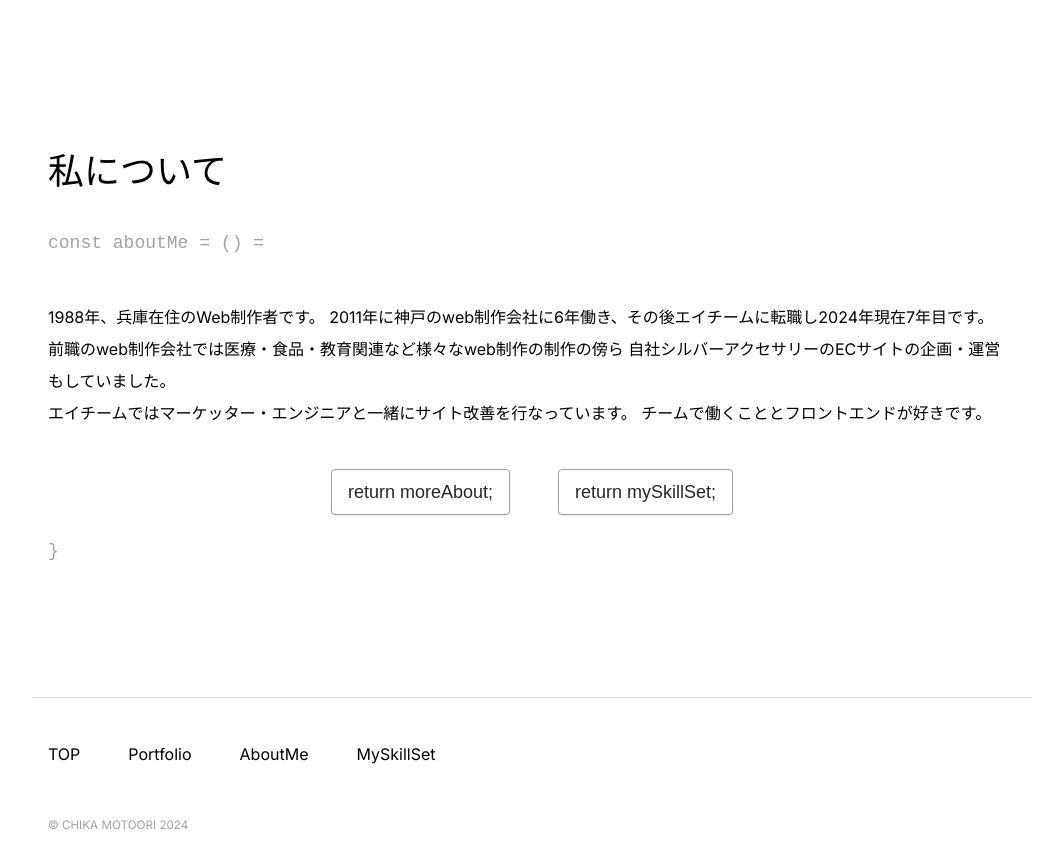
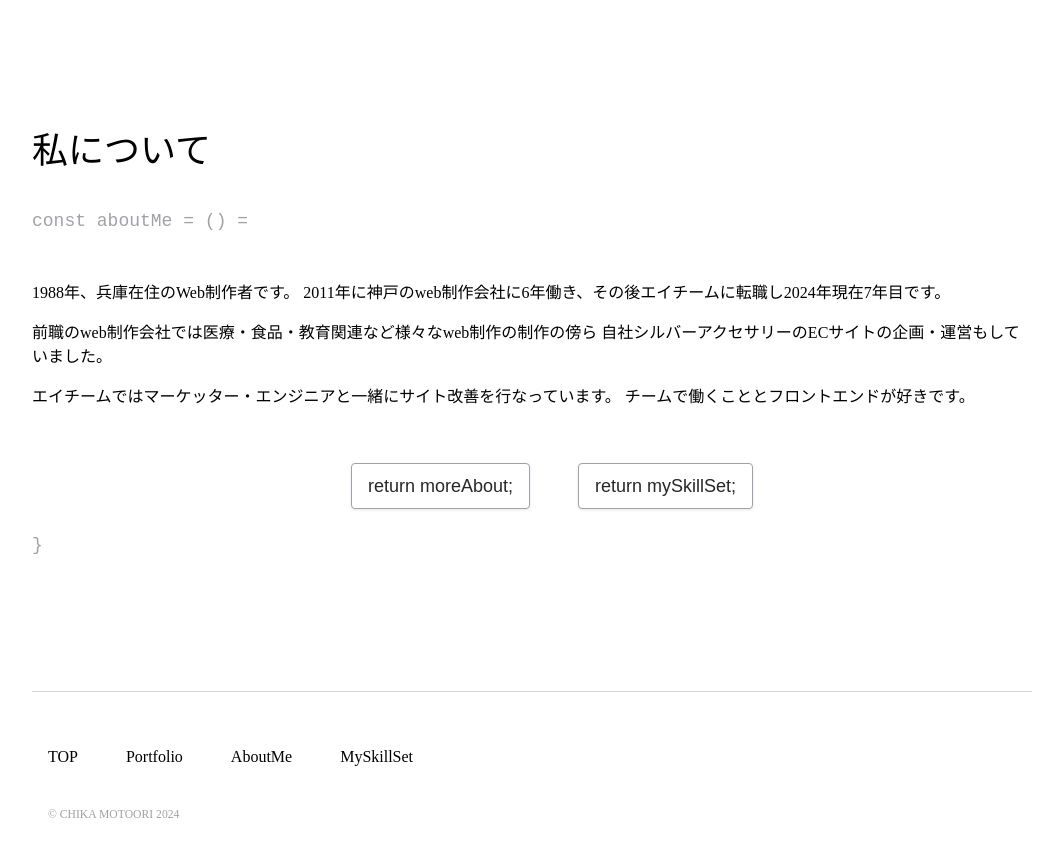
Before and after one commit to chika-create/portfolio, a Next.js app: page / in a window 1280 px wide. Shown: the part 1600-2468 px from the top of the page, without its empty margins (108-1157 px from the left). Built offline with nearby package versions, Linux system fonts and the light colour scheme.

Commit message:
:recycle: topでしか読んでいないcssの読み込みを削除し、それに伴いスタイル調整

```diff
--- a/src/app/layout.tsx
+++ b/src/app/layout.tsx
@@ -1,12 +1,12 @@
 import type { Metadata } from "next";
-import { Inter } from "next/font/google";
-import "../../styles/common/globals.scss";
+// import { Inter } from "next/font/google";
+// import "../../styles/common/globals.scss";
 
-const inter = Inter({ subsets: ["latin"] });
+// const inter = Inter({ subsets: ["latin"] });
 
 export const metadata: Metadata = {
-  title: "Create Next App",
-  description: "Generated by create next app",
+  title: "Chika Motoori",
+  description: "本告 智香のポートフォリオです",
 };
 
 export default function RootLayout({
@@ -16,7 +16,7 @@ export default function RootLayout({
 }>) {
   return (
     <html lang="en">
-      <body className={inter.className}>{children}</body>
+      <body>{children}</body>
     </html>
   );
 }
--- a/styles/footer.module.scss
+++ b/styles/footer.module.scss
@@ -3,6 +3,7 @@
 
 .footer {
   width: 1000px;
+  box-sizing: border-box;
   background-color: white;
   margin: 8rem auto 0;
   padding: 2.5rem 1rem;
@@ -12,8 +13,10 @@
 .menuList {
   display: flex;
   gap: 3rem;
-  /* &__item {
-  }*/
+  padding-left: 0;
+  &__item {
+    list-style: none;
+  }
 }
 
 .copyright {
--- a/styles/top/businessCard.module.scss
+++ b/styles/top/businessCard.module.scss
@@ -27,6 +27,7 @@
     gap: 1rem;
     margin-top: 2.75rem;
     &Item {
+      list-style: none;
       &Link {
         padding: 0.4rem;
         /* -moz-box-shadow: $shadow-base;
--- a/styles/top/top.module.scss
+++ b/styles/top/top.module.scss
@@ -15,6 +15,7 @@
   display: flex;
   gap: 0 3rem;
   justify-content: center;
+  list-style: none;
 }
 
 .aboutText {
```
